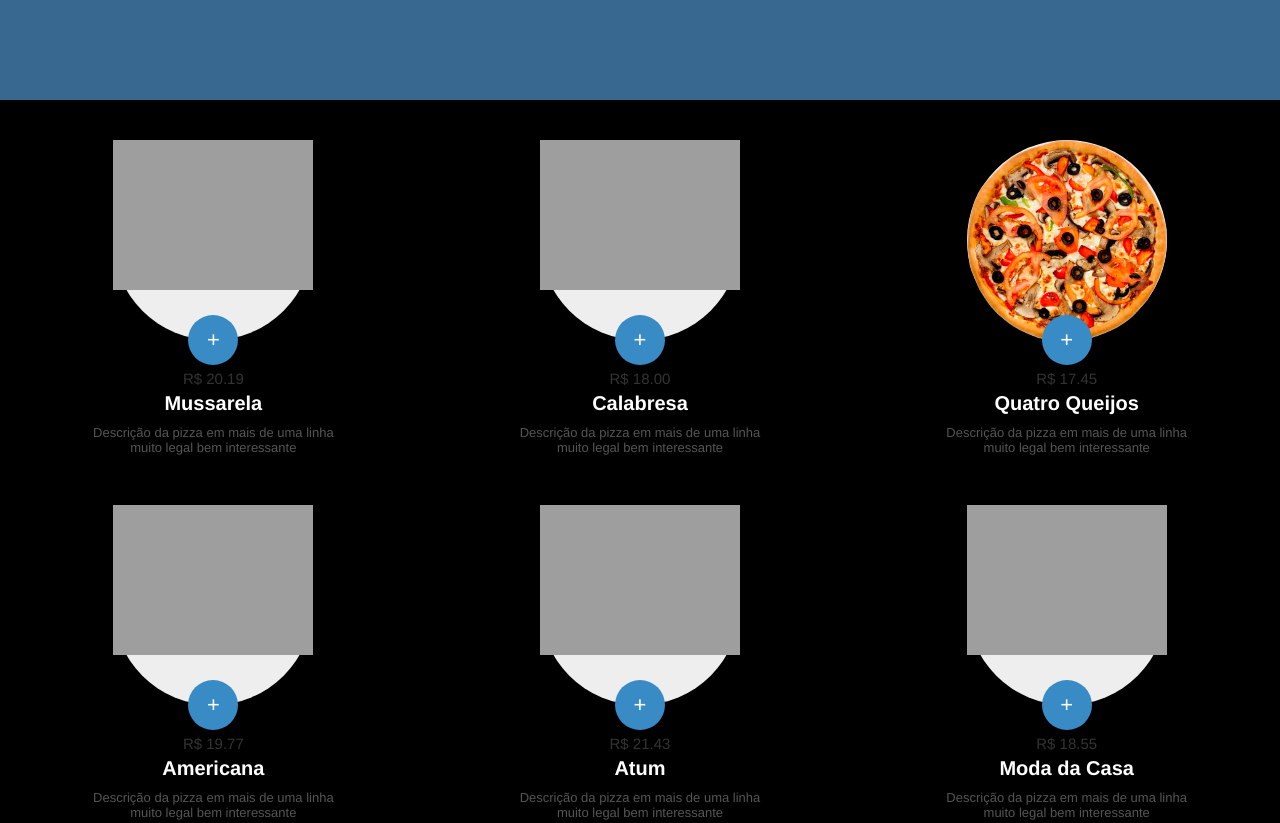
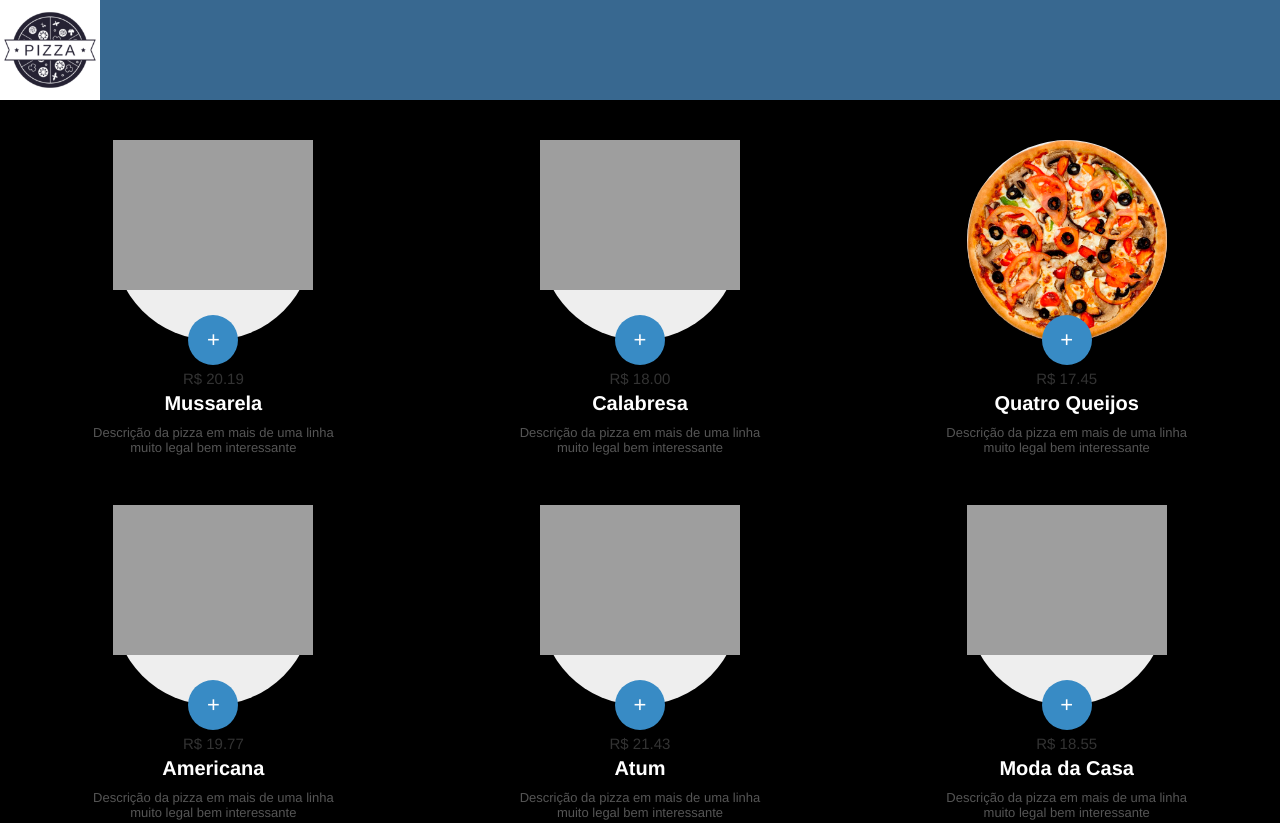
Before and after one commit to welton1986/SitePizza, a plain HTML site: page index.html in a window 1280 px wide. Shown: the top 823 px of the page. Drawn offline with Linux system fonts and the light colour scheme; the site is published under a folder, as on GitHub Pages, so addresses that start at the root find nothing; a web font is replaced by a local one.

Commit message:
Atualizado a pagina

```diff
--- a/index.html
+++ b/index.html
@@ -2,7 +2,7 @@
 <html>
 <head>
     <meta charset="utf-8" />
-    <title>Curso de JavaScript</title>
+    <title>Site Pizzas</title>
     <link rel="stylesheet" href="style.css" />
     <meta name="viewport" content="width=device-width, initial-scale=1.0">
     <link href="https://fonts.googleapis.com/css?family=Hepta+Slab:400,700|Lato:400,700&display=swap" rel="stylesheet">
--- a/style.css
+++ b/style.css
@@ -68,7 +68,7 @@ main {
     margin-bottom: 40px;
 }
 .imagem {
-    background-image: url(/images/Logo_Pizza.png);
+    background-image: url(images/Logo_Pizza.png);
     background-size: cover;
     background-position: center;
     height: 100px;
```
